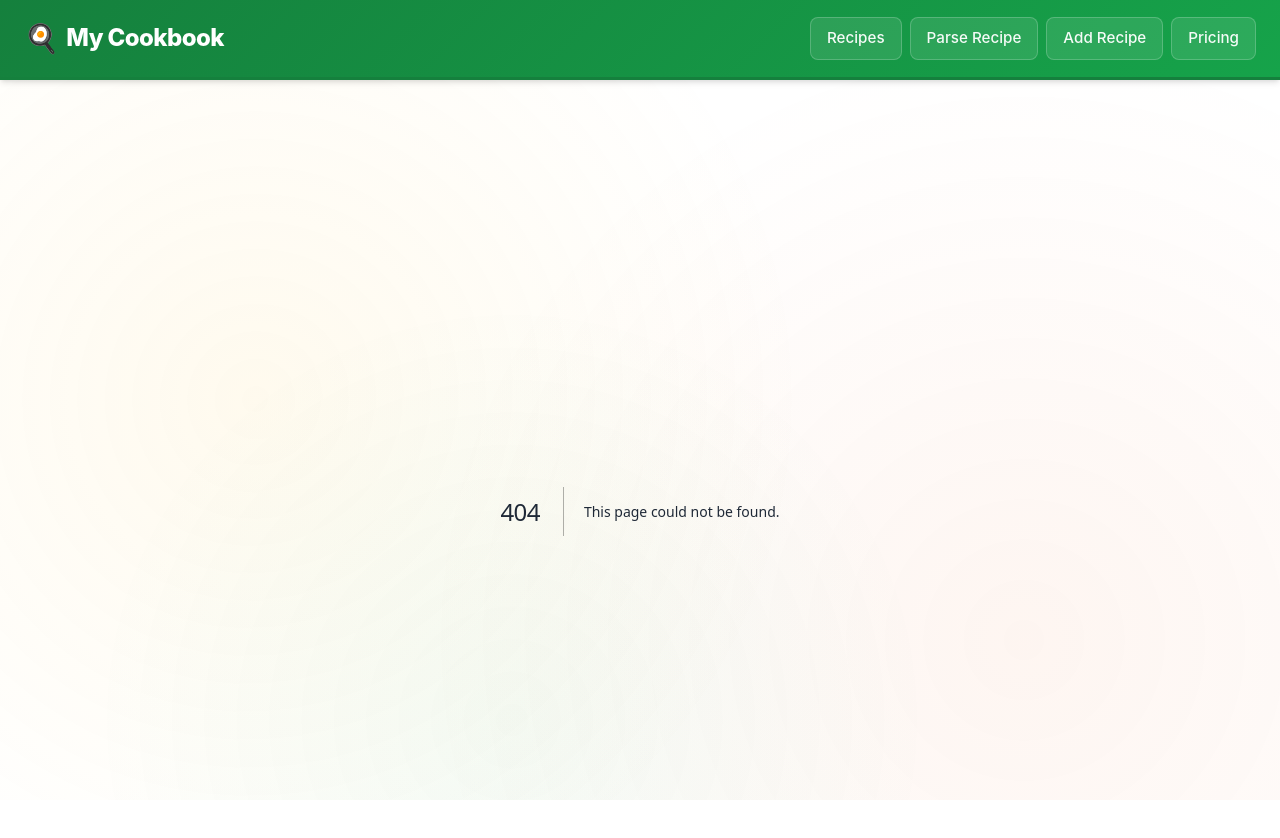
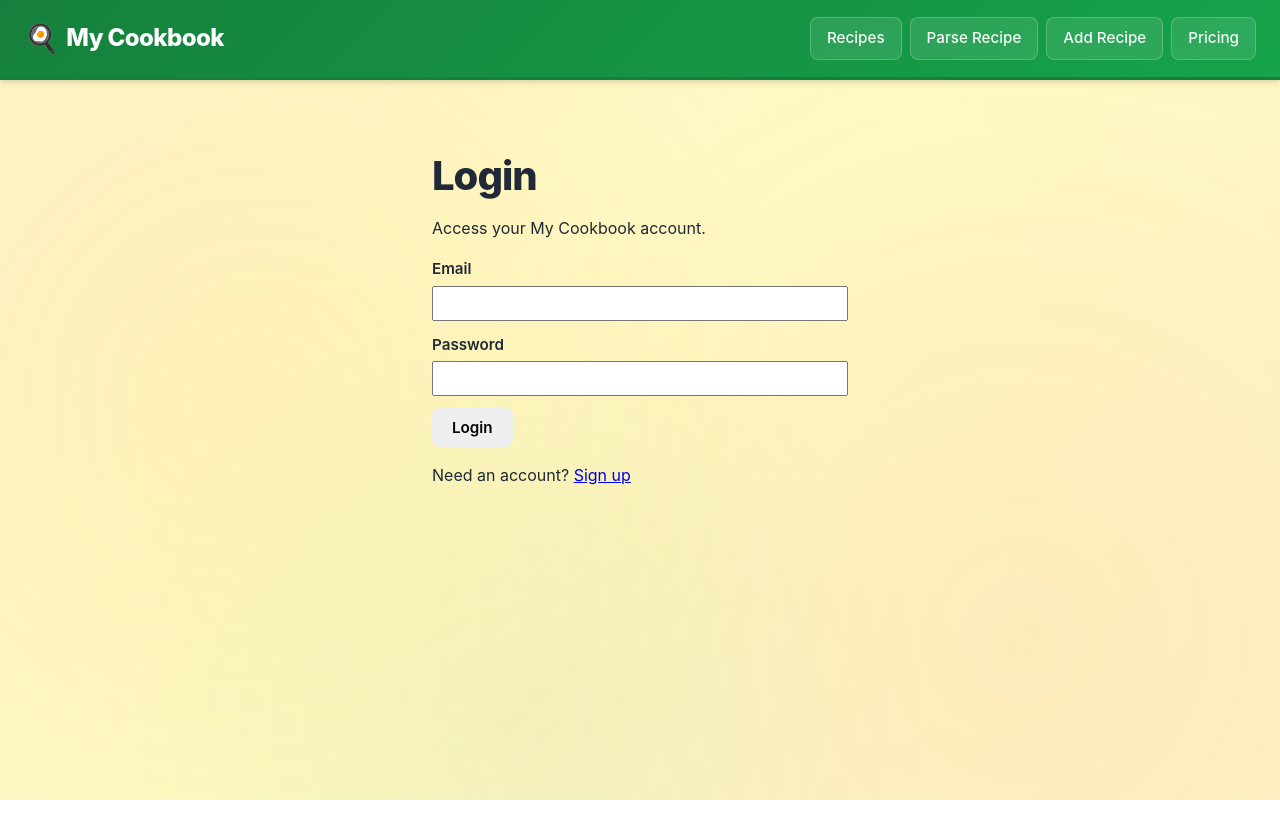
Before and after one commit to rwilliamspbg-ops/My-Cookbook-V1.0, a Next.js app: page /login in a window 1280 px wide. Before the commit this address had no page. Shown: the top 838 px of the page. After the commit the page ends 800 px from the top, so only its background shows below. Built offline with nearby package versions, Linux system fonts and the light colour scheme.

Commit message:
Create login.js

```diff
--- /dev/null
+++ b/pages/login.js
@@ -0,0 +1,70 @@
+// pages/login.js
+import { useState } from 'react';
+import { useRouter } from 'next/router';
+import Link from 'next/link';
+
+export default function LoginPage() {
+  const router = useRouter();
+  const [email, setEmail] = useState('');
+  const [password, setPassword] = useState('');
+  const [loading, setLoading] = useState(false);
+
+  const handleSubmit = async (e) => {
+    e.preventDefault();
+    setLoading(true);
+    try {
+      const res = await fetch('/api/login', {
+        method: 'POST',
+        headers: { 'Content-Type': 'application/json' },
+        body: JSON.stringify({ email, password }),
+      });
+
+      const data = await res.json();
+      if (!res.ok) throw new Error(data.error || 'Login failed');
+
+      // On success, go to home (or wherever)
+      router.push('/');
+    } catch (err) {
+      alert(err.message);
+    } finally {
+      setLoading(false);
+    }
+  };
+
+  return (
+    <main style={{ padding: '2rem', maxWidth: 480, margin: '0 auto' }}>
+      <h1>Login</h1>
+      <p>Access your My Cookbook account.</p>
+
+      <form onSubmit={handleSubmit} style={{ marginTop: '1rem' }}>
+        <div style={{ marginBottom: '0.75rem' }}>
+          <label style={{ display: 'block', marginBottom: 4 }}>Email</label>
+          <input
+            type="email"
+            value={email}
+            onChange={(e) => setEmail(e.target.value)}
+            required
+            style={{ width: '100%', padding: '0.5rem' }}
+          />
+        </div>
+        <div style={{ marginBottom: '0.75rem' }}>
+          <label style={{ display: 'block', marginBottom: 4 }}>Password</label>
+          <input
+            type="password"
+            value={password}
+            onChange={(e) => setPassword(e.target.value)}
+            required
+            style={{ width: '100%', padding: '0.5rem' }}
+          />
+        </div>
+        <button type="submit" disabled={loading}>
+          {loading ? 'Logging in…' : 'Login'}
+        </button>
+      </form>
+
+      <p style={{ marginTop: '1rem' }}>
+        Need an account? <Link href="/signup">Sign up</Link>
+      </p>
+    </main>
+  );
+}
```
